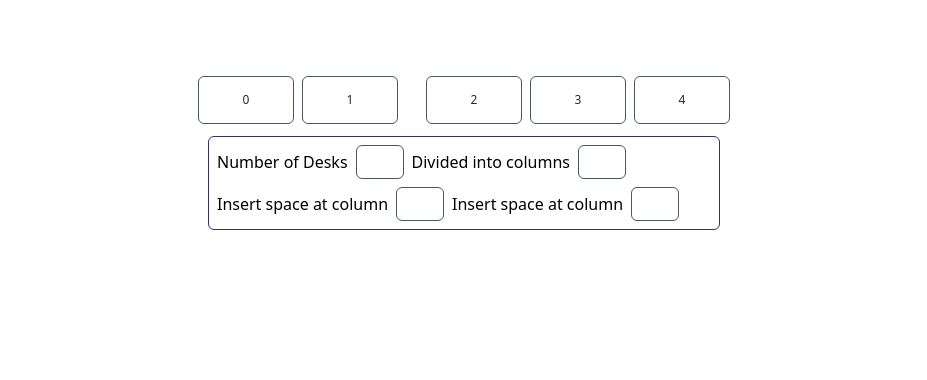
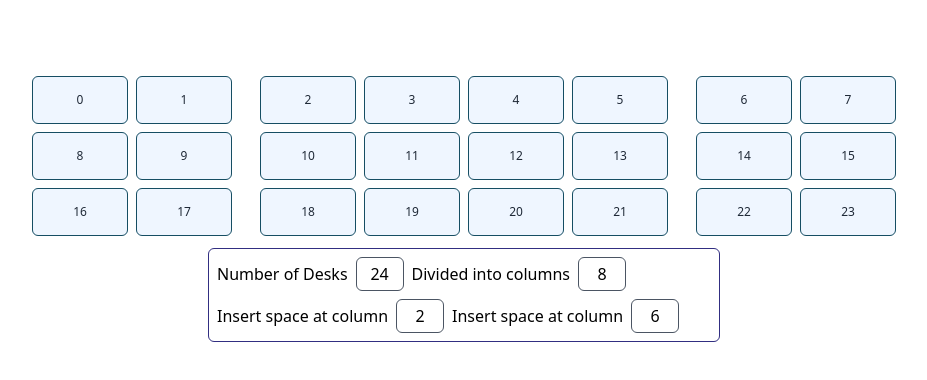
Before and after one commit to s-Hale/deskbooking, a React (Create React App) app: page / in a window 1280 px wide. Shown: the top 380 px of the page, without its empty margins (176-1103 px from the left). Built offline with nearby package versions, Linux system fonts and the light colour scheme.

Commit message:
really just like cyan

```diff
--- a/src/components/FirstFolder/index.js
+++ b/src/components/FirstFolder/index.js
@@ -6,10 +6,12 @@ import styled from 'styled-components';
 
 
 const DeskMap = () => {
-    const [numberHeight, setNumberHeight] = useState(5);
+    const [numberHeight, setNumberHeight] = useState(24);
     const [numberColumns, setNumberColumns] = useState(8);
     const [groupGapOne, setGroupGapOne] = useState(2);
-    const [groupGapTwo, setGroupGapTwo] = useState(6)
+    const [groupGapTwo, setGroupGapTwo] = useState(6);
+    const [chosenDesk, setChosenDesk] = useState();
+    const [summaryPhrase, setSummaryPhrase] = useState('');
 
     const StyledDesks = styled.div`
      & > span:nth-of-type(${numberColumns}n + ${groupGapOne}) {
@@ -18,29 +20,47 @@ const DeskMap = () => {
      & > span:nth-of-type(${numberColumns}n + ${groupGapTwo}) {
         margin-right: 24px
      }
+     grid-template-columns: repeat(${numberColumns}, min-content);
     `;
 
+    const handleDeskSelection = (e) => {
+        setChosenDesk(e.target.value)
+        setSummaryPhrase(`You have selected desk ${e.target.value}.`)
+    }
 
 
     const desks = Array.from({ length: numberHeight }, (_, i) => i)
     return (
         <>
-            <StyledDesks style={{'grid-template-columns': 'repeat(' + numberColumns + ', min-content)'}} className="mt-16 desks bg-white grid rounded-md p-2">
+            <StyledDesks className="mt-16 desks grid rounded-md p-2">
             {desks.map(seat =>  (
               <span
                 tabIndex="0"
                 key={seat}
-                className="m-1 desk w-24 h-12 border border-gray-600 rounded-md hover:bg-blue-500 cursor-pointer text-xs text-gray-800 flex items-center justify-center"
-              >{seat}</span>
+                className={Number(chosenDesk) === seat ? 'bg-cyan-600 m-1 rounded-md' : 'bg-blue-50 m-1 rounded-md'}
+                >
+                    <button
+                        value={seat}
+                        onClick={(e) => handleDeskSelection(e)}
+                        className="w-24 h-12 border border-cyan-900 rounded-md hover:bg-cyan-600 cursor-pointer text-xs text-gray-800 flex items-center justify-center">{seat}</button>
+                </span>
              )
-           )}
+                )}
+
+
+
             </StyledDesks>
             <UserInputForm
+                numberHeight={numberHeight}
+                numberColumns={numberColumns}
+                groupGapOne={groupGapOne}
+                groupGapTwo={groupGapTwo}
                 setNumberHeight={setNumberHeight}
                 setNumberColumns={setNumberColumns}
                 setGroupGapOne={setGroupGapOne}
                 setGroupGapTwo={setGroupGapTwo}
             />
+            <span className="mt-2 text-lg">{summaryPhrase}</span>
         </>
     )
 }
--- a/src/components/UserInputForm/index.js
+++ b/src/components/UserInputForm/index.js
@@ -3,20 +3,20 @@ import React from 'react';
 
 
 
-const UserInputForm = ({setNumberHeight, setNumberColumns, setGroupGapOne, setGroupGapTwo}) => {
+const UserInputForm = ({numberHeight, setNumberHeight, numberColumns, setNumberColumns, groupGapOne, setGroupGapOne, groupGapTwo, setGroupGapTwo}) => {
     return (
         <div className="flex flex-col p-2 w-2/5 border border-indigo-900 rounded-md">
             <div className="flex items-center">
             <p className="mr-2">Number of Desks</p>
-                <input onChange={(e) => setNumberHeight(e.target.value)} className="text-center w-12 p-1 border border-gray-600 rounded-md"></input>
+                <input value={numberHeight} onChange={(e) => setNumberHeight(e.target.value)} className="text-center w-12 p-1 border border-gray-600 rounded-md"></input>
                 <p className="mx-2">Divided into columns</p>
-                <input onChange={(e) => setNumberColumns(e.target.value)} className="text-center w-12 p-1 border border-gray-600 rounded-md"></input>
+                <input value={numberColumns} onChange={(e) => setNumberColumns(e.target.value)} className="text-center w-12 p-1 border border-gray-600 rounded-md"></input>
             </div>
             <div className="mt-2 flex items-center">
             <p className="mr-2">Insert space at column</p>
-                <input onChange={(e) => setGroupGapOne(e.target.value)} className="text-center w-12 p-1 border border-gray-600 rounded-md"></input>
+                <input value={groupGapOne} onChange={(e) => setGroupGapOne(e.target.value)} className="text-center w-12 p-1 border border-gray-600 rounded-md"></input>
                 <p className="mx-2">Insert space at column</p>
-                <input onChange={(e) => setGroupGapTwo(e.target.value)} className="text-center w-12 p-1 border border-gray-600 rounded-md"></input>
+                <input value={groupGapTwo} onChange={(e) => setGroupGapTwo(e.target.value)} className="text-center w-12 p-1 border border-gray-600 rounded-md"></input>
 
             </div>
         </div>
```
